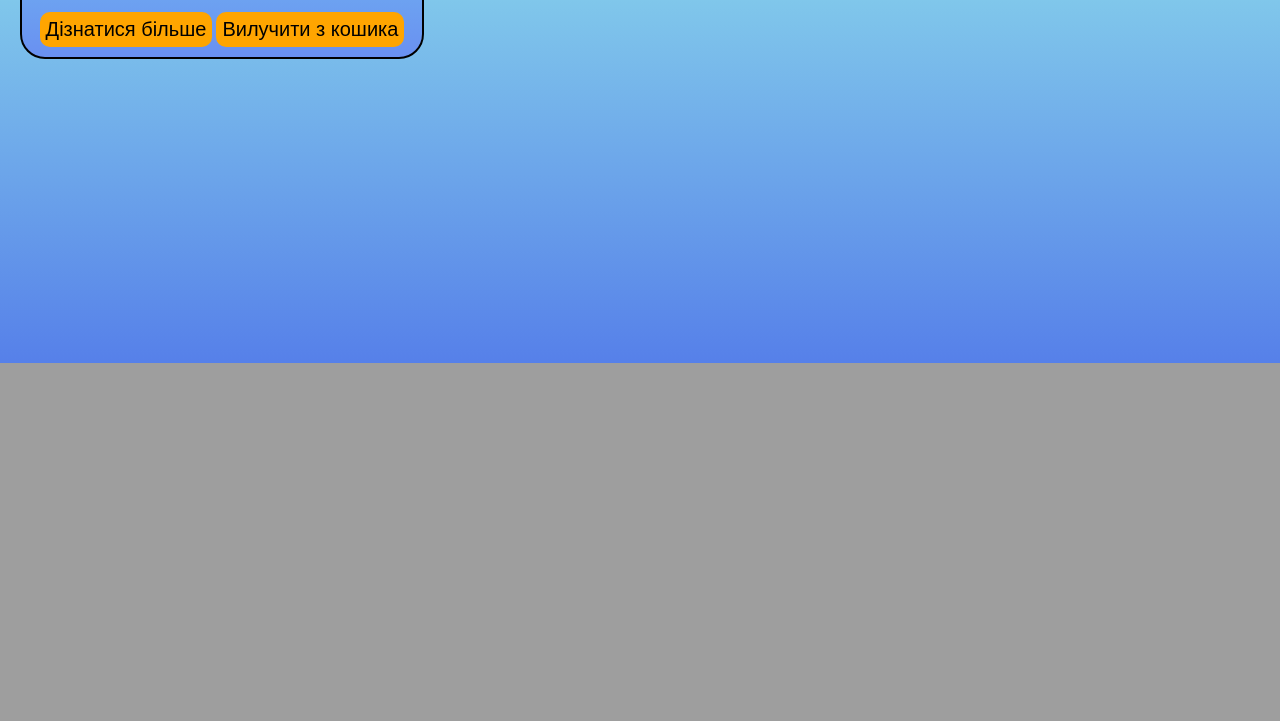
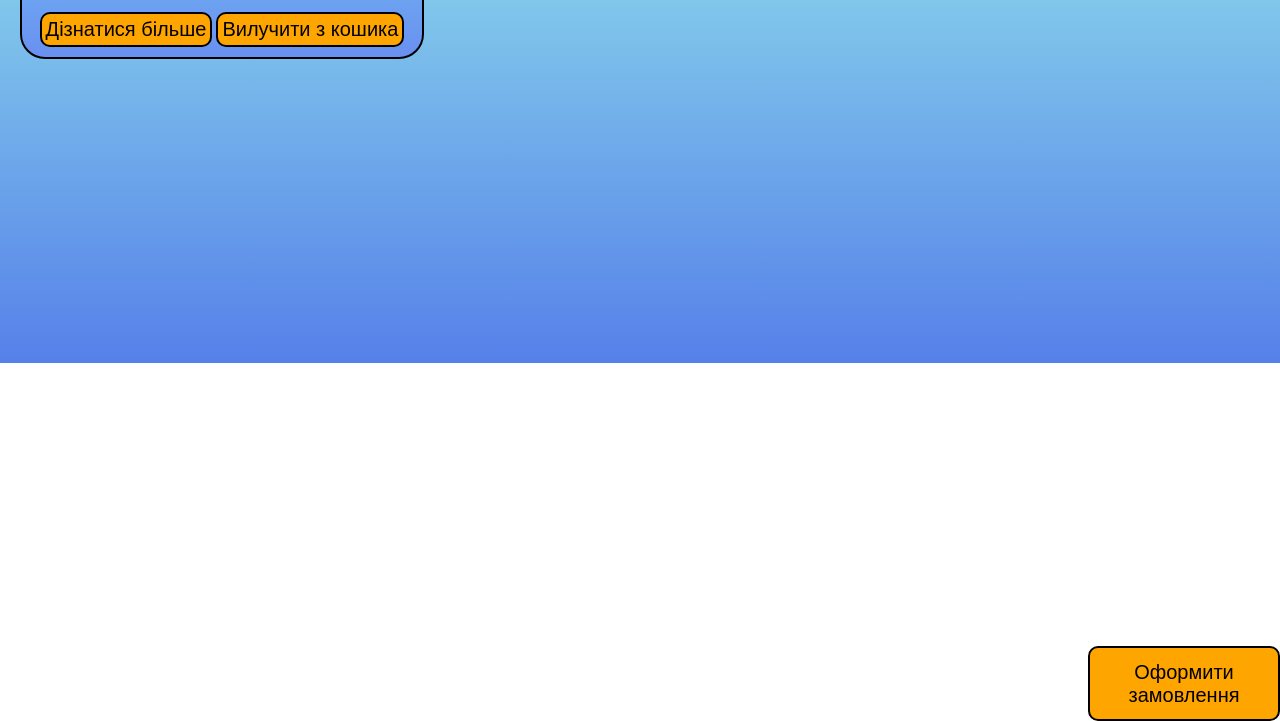
Before and after one commit to PrymushAnton/my_shop, a Django app: page /cart_page/ in a window 1280 px wide. Shown: the part 437-1158 px from the top of the page. Before the commit the page ends 800 px from the top, so only its background shows below. Run offline with Django 4.2, Linux system fonts and the light colour scheme.

Commit message:
19.10.2023 meeting

```diff
--- a/Order/APP_Settings/static/APP_Settings/css/base.css
+++ b/Order/APP_Settings/static/APP_Settings/css/base.css
@@ -24,6 +24,7 @@
     height: 80px;
     background-color: #5680E9 ;
     border-bottom: #000000 solid 4px;
+
 }
 
 body header .relevation{
@@ -75,7 +76,7 @@
 }
 
 .mainmenubtn {
-    background-color: rgba(0, 0, 0, 0);
+    background-color: orange;
     /* color: white; */
     position: relative;
     border: none;
@@ -88,7 +89,7 @@
     /* padding:20px; */
     /* margin-top:20px; */
 }
-
+/* rgba(0, 0, 0, 0) */
 .mainmenubtn img{
     display: inline;
     margin: 0;
@@ -110,8 +111,27 @@
     text-decoration: none;
     display: block;
     border-radius: 12px;
-    background-color: #84CEEB;
+    background-color: orange;
 }
+
+.dropdown-child a:hover{
+    background-color: darkgoldenrod;
+}
+/* #84CEEB */
 .settings:hover .dropdown-child {
     display: block;
 }
+
+.header_buttons{
+    display: flex;
+    position: absolute;
+    left: 85%;
+    top: 20%;
+    flex-direction: column;
+}
+
+.header_buttons a{
+    font-size: 20px;
+    /* text-decoration: none; */
+    color: black;
+}
--- a/Order/APP_Settings/templates/APP_Settings/base.html
+++ b/Order/APP_Settings/templates/APP_Settings/base.html
@@ -31,8 +31,10 @@
                     <img src="{% static 'APP_Settings/photo/menu_icon.png' %}" alt='???'>
                 </button>
                 <!-- <button src></button> -->
-                {% comment %} <a href="{% url 'cart_page' %}" class="urlsRight">Корзина</a>
-                <a href="{% url 'contact_page' %}">Contact page</a> {% endcomment %}
+            </div>
+            <div class = "header_buttons">
+                <a href="{% url 'cart_page' %}">Корзина</a>
+                <a href="{% url 'contact_page' %}">Contact page</a>
             </div>
         </div>
 
--- a/Order/Contact_page/static/Contact_page/css/contact.css
+++ b/Order/Contact_page/static/Contact_page/css/contact.css
@@ -1,3 +1,8 @@
+*{
+    margin: 0;
+    padding: 0;
+}
+
 p{
     font-size: 25px;
 }
--- a/Order/Main_page/static/Main_page/css/main.css
+++ b/Order/Main_page/static/Main_page/css/main.css
@@ -86,7 +86,7 @@
 }
 
 .info button {
-    border: 2px solid orange;
+    border: 2px solid black;
     background-color: orange;
     border-radius: 10px;
     font-size: 25px;
@@ -96,8 +96,9 @@
 
 .info button:hover{
     background-color: darkgoldenrod;
-    border: 2px solid darkgoldenrod;
+
     /* animation-name: example;
     animation-duration: 0.5s; */
     box-shadow: 2px 2px 2px;
+    cursor: pointer;
 }
--- a/Order/Main_page/templates/Main_page/main.html
+++ b/Order/Main_page/templates/Main_page/main.html
@@ -102,7 +102,7 @@
 
 
     <div class="images">
-        <h2>Apple iPhone 14 Pro Max</h2>
+        <h2>Apple iPhone 14 Pro</h2>
         <img src="https://yabloki.ua/media/cache/app_product_page_small_slider_image/79/d5/eaf12ac031d35cc9e9ff37052e3f.png" alt="">
     </div>
 
--- a/Order/Shopping_cart_page/static/Shopping_cart_page/css/cart.css
+++ b/Order/Shopping_cart_page/static/Shopping_cart_page/css/cart.css
@@ -16,44 +16,17 @@
 }
 
 
-#buttons a{
-    border: 2px solid orange;
-    background-color: orange;
-    border-radius: 10px;
-    text-decoration: none;
-    text-align: center;
-    font-size: 20px;
-    display: inline-block;
-    justify-content: center;
-    align-items: center;
-    flex-wrap: nowrap;
-    width: 170px;
-    height: 30px;
-    /* margin-left: 10px; */
-    color: black;
-    margin: 10px;
-    text-align: center;
-}
-
-#buttons a:hover{
-    background-color: darkgoldenrod;
-    border: 2px solid darkgoldenrod;
-    /* animation-name: example;
-    animation-duration: 0.5s; */
-    box-shadow: 2px 2px 2px;
-}
-
-main div div p{
+main div div div p{
     font-size: 20px;
 }
 
-main div div img{
+main div div div img{
     margin-top: 10px;
 }
 
 #buttons button {
     display: inline;
-    border: 2px solid orange;
+    border: 2px solid black;
     background-color: orange;
     border-radius: 10px;
     font-size: 20px;
@@ -64,8 +37,24 @@
 
 #buttons button:hover{
     background-color: darkgoldenrod;
-    border: 2px solid darkgoldenrod;
-    /* animation-name: example;
-    animation-duration: 0.5s; */
     box-shadow: 2px 2px 2px;
+    cursor: pointer;
 }
+
+#buttonConfirm button{
+    display: inline;
+    border: 2px solid black;
+    background-color: orange;
+    border-radius: 10px;
+    font-size: 20px;
+    padding: 1%;
+    position: absolute;
+    top: 230%;
+    left: 85%;
+}
+
+#buttonConfirm button:hover{
+    background-color: darkgoldenrod;
+    box-shadow: 2px 2px 2px;
+    cursor: pointer;
+}
--- a/Order/Shopping_cart_page/templates/Shopping_cart_page/cart.html
+++ b/Order/Shopping_cart_page/templates/Shopping_cart_page/cart.html
@@ -6,6 +6,10 @@
 {% endblock %}
 
 {% block main %}
+
+
+<div id="mainDiv">
+
     <div class="block_cart">
         <div>
             <img src="https://play-lh.googleusercontent.com/N7p1LUZQj1Zrth7Jmn6tMlogB8JYv-ozxxJC-Qwq_NIqBluDSUj0Mt8BeBphM0rX9A=w240-h480-rw" alt="Product photo">
@@ -16,12 +20,16 @@
         </div>
 
         <div id="buttons">
-        <!-- <a href="{% url 'product_page' %}">Дізнатися більше</a>
-        <a href="{% url 'product_page' %}">Вилучити з кошика</a> -->
             <button onclick="window.location.href = 'product_page2/';">Дізнатися більше</button>
             <button>Вилучити з кошика</button>
         </div>
 
+    </div>
+
+    <div id="buttonConfirm">
+        <button>Оформити замовлення</button>
+    </div>
 
 </div>
+
 {% endblock %}
```
Also changed, not shown: Order/Authorization_Registration/static/Authorization_Registration/css/log.css (+12 -6 lines). Lines whose indentation alone changed are shown as unchanged.
